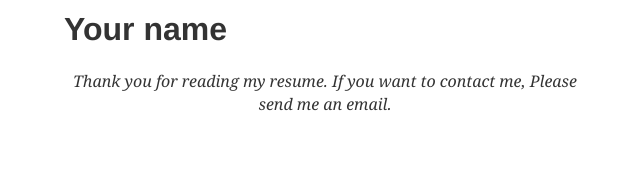
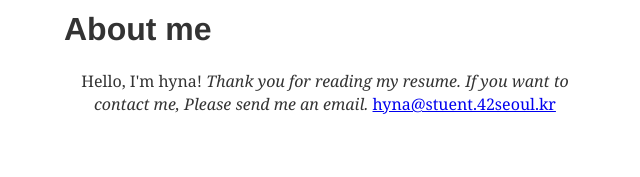
Before and after one commit to SaltySalt77/SaltySalt77.github.io, a Gatsby site: page /about in a window 1280 px wide. Shown: the whole page, without its empty margins (315-955 px from the left). Built offline with nearby package versions, Linux system fonts and the light colour scheme; Gatsby itself is replaced by a stand-in of ours; some packages are replaced by stand-ins of ours; what typography-theme-github would draw is missing.

Commit message:
Mon Dec 13 17:53:02 KST 2021

```diff
--- a/content/__about/resume-en.md
+++ b/content/__about/resume-en.md
@@ -4,10 +4,12 @@ date: 2019-1-27 16:21:13
 lang: 'en'
 ---
 
-# Your name
+# About me
 
 <div align="center">
 
+Hello, I'm hyna!
 _Thank you for reading my resume. If you want to contact me, Please send me an email._
+hyna@stuent.42seoul.kr
 
 </div>
```
